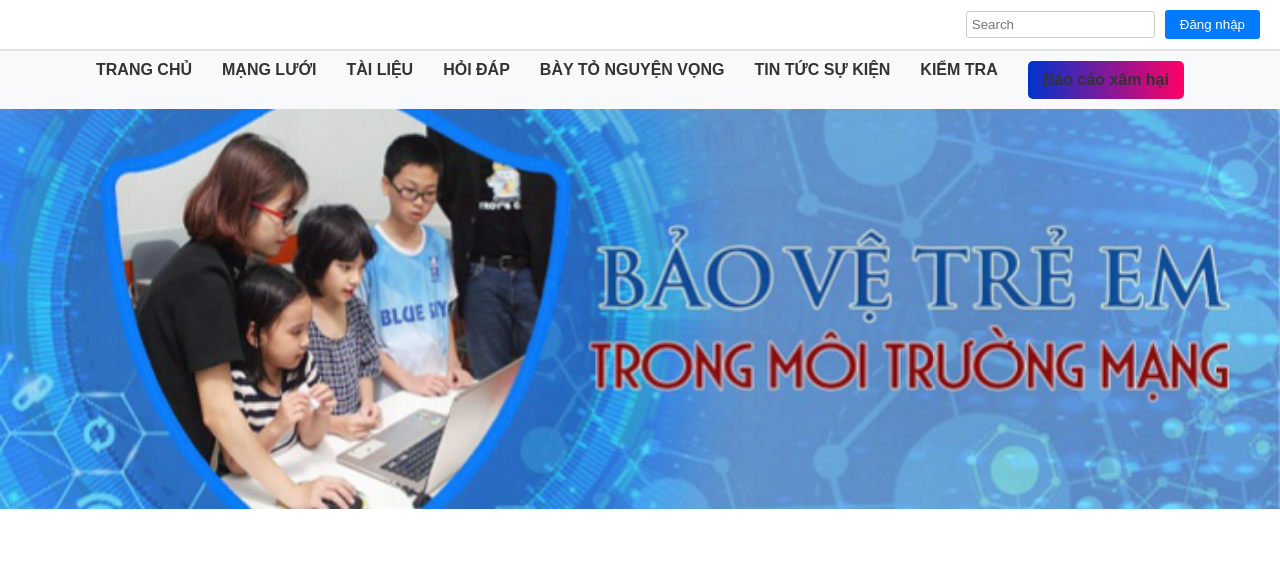
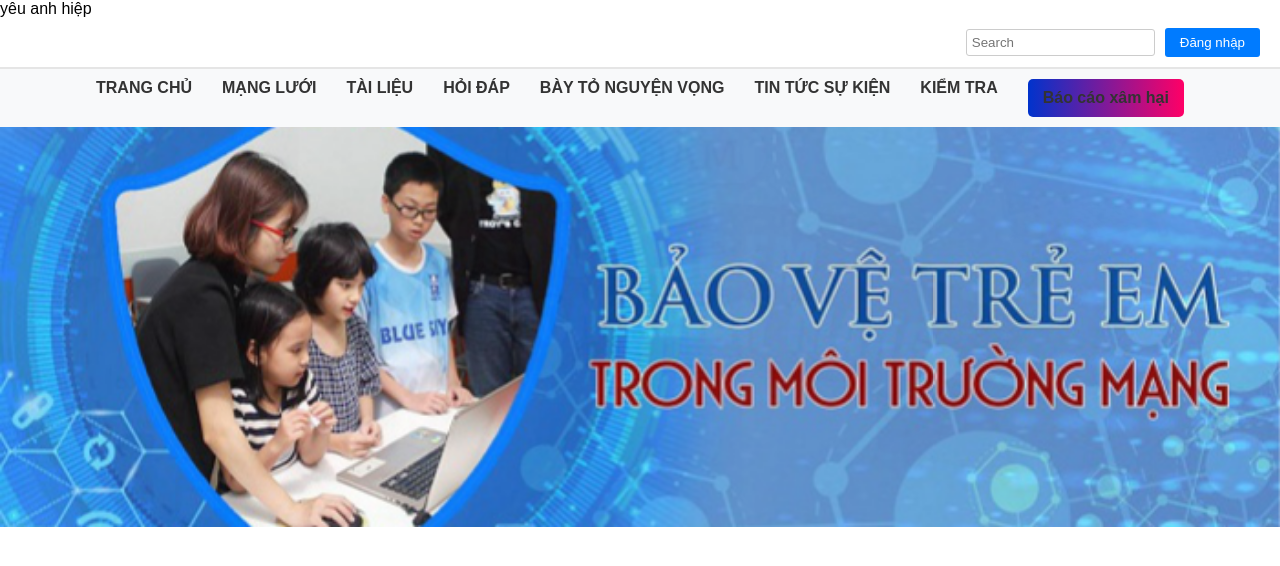
Before and after one commit to Gino1216/ProjectTask, a plain HTML site: page index.html in a window 1280 px wide. Drawn offline with Linux system fonts and the light colour scheme.

Commit message:
e chỉnh
àdasfsadf

```diff
--- a/index.html
+++ b/index.html
@@ -1,6 +1,6 @@
 <!DOCTYPE html>
 <html lang="vi">
-
+yêu anh hiệp
 <head>
     <meta charset="UTF-8">
     <meta name="viewport" content="width=device-width, initial-scale=1.0">
```
